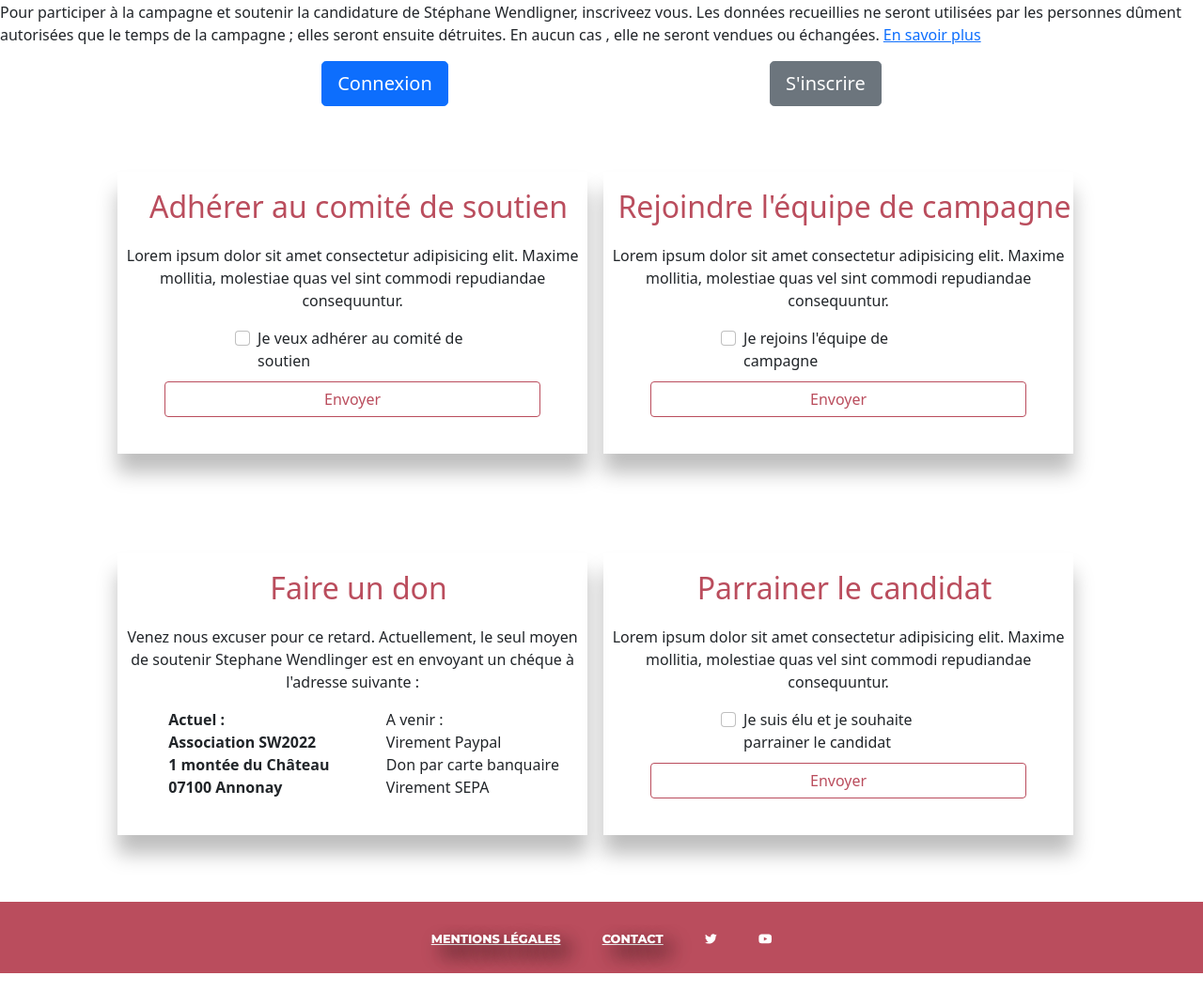
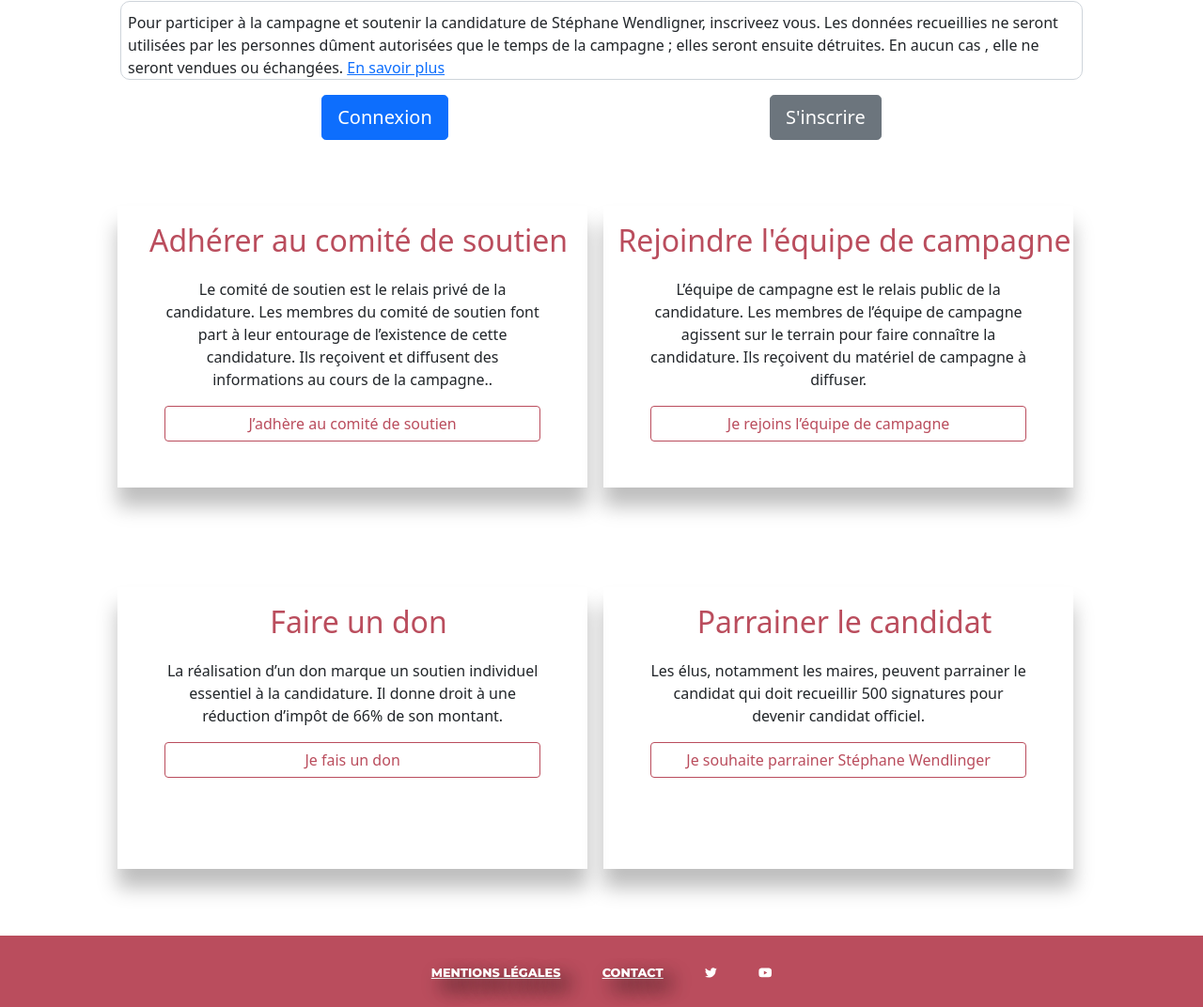
Before and after one commit to Jilvo/sw2022, a Django app: page /participer in a window 1280 px wide. Shown: the part 77-1149 px from the top of the page at 94% size. Before the commit the page ends 1113 px from the top, so only its background shows below. Run offline with Django 3.2, Linux system fonts and the light colour scheme; some libraries are stand-ins or nearby versions.

Commit message:
change text savoir,participer

```diff
--- a/manage_user/templates/participer.html
+++ b/manage_user/templates/participer.html
@@ -2,8 +2,15 @@
 {% load static %}
 {% block content %}
 
-<p style="margin-top: 78px;"> Pour participer à la campagne et soutenir la candidature de Stéphane Wendligner, inscriveez vous. Les données recueillies ne seront utilisées par les personnes dûment autorisées que le temps
-    de la campagne ; elles seront ensuite détruites. En aucun cas , elle ne seront vendues ou échangées. <a href=""> En savoir plus</a>
+<p style="    margin-top: 78px;
+width: 80%;
+margin-left: auto;
+margin-right: auto;
+border: 1px solid #ced4da;
+border-radius: 10px;
+padding-top: 10px;
+padding-left: 7px;"> Pour participer à la campagne et soutenir la candidature de Stéphane Wendligner, inscriveez vous. Les données recueillies ne seront utilisées par les personnes dûment autorisées que le temps
+    de la campagne ; elles seront ensuite détruites. En aucun cas , elle ne seront vendues ou échangées. <a href="contact"> En savoir plus</a>
 </p>
 {% if user.is_authenticated %}
 <form action="{% url 'logout' %}" method="POST">
@@ -22,35 +29,30 @@
 <div class="participer_flex">
     <div class="div_participer">
         <p class="home_article size_title participer_title">Adhérer au comité de soutien</p>
-        <p style="text-align: center;">Lorem ipsum dolor sit amet consectetur adipisicing elit. Maxime mollitia,
-            molestiae quas vel sint commodi repudiandae consequuntur.</p>
-        <div style="margin: auto;width: 50%;" class="form-check">
-            <input class="form-check-input" type="checkbox" value="" id="defaultCheck1">
-            <label class="form-check-label" for="defaultCheck1">
-              Je veux adhérer au comité de soutien
-              <!-- {{user_online.soutien}} -->
-            </label>
-          </div>
-        <button style="margin-top: 10px;" type="submit" class="btn btn-outline-primary button_connaitre contact_send ">Envoyer</button>
+        <p style="text-align: center;width: 80%;
+        margin-left: auto;
+        margin-right: auto;">Le comité de soutien est le relais privé de la candidature.
+          Les membres du comité de soutien font part à leur entourage de l’existence de cette
+          candidature. Ils reçoivent et diffusent des informations au cours de la campagne..</p>
+        <button style="margin-top: 10px;" type="submit" class="btn btn-outline-primary button_connaitre contact_send ">J’adhère au comité de soutien </button>
     </div>
     <div class="div_participer">
         <p class="home_article size_title participer_title">Rejoindre l'équipe de campagne</p>
-        <p style="text-align: center;">Lorem ipsum dolor sit amet consectetur adipisicing elit. Maxime mollitia,
-            molestiae quas vel sint commodi repudiandae consequuntur.</p>
-        <div style="margin: auto;width: 50%;" class="form-check">
-            <input class="form-check-input" type="checkbox" value="" id="defaultCheck1">
-            <label class="form-check-label" for="defaultCheck1">
-              Je rejoins l'équipe de campagne
-              <!-- {{user_online.campagne}} -->
-            </label>
-          </div>
-        <button style="margin-top: 10px;" type="submit" class="btn btn-outline-primary button_connaitre contact_send ">Envoyer</button>
+        <p style="text-align: center;width: 80%;
+        margin-left: auto;
+        margin-right: auto;">L’équipe de campagne est le relais public de la candidature.
+          Les membres de l’équipe de campagne agissent sur le terrain pour faire connaître la
+          candidature. Ils reçoivent du matériel de campagne à diffuser.</p>
+        <button style="margin-top: 10px;" type="submit" class="btn btn-outline-primary button_connaitre contact_send ">Je rejoins l’équipe de campagne</button>
     </div>
     <div class="div_participer">
         <p class="home_article size_title participer_title">Faire un don</p>
-        <p style="text-align: center;">Venez nous excuser pour ce retard. Actuellement, le seul moyen de soutenir Stephane Wendlinger
-            est en envoyant un chéque à l'adresse suivante : </p>
-      <div style="flex-direction: row;
+        <p style="text-align: center;width: 80%;
+        margin-left: auto;
+        margin-right: auto;">La réalisation d’un don marque un soutien individuel
+          essentiel à la candidature.
+          Il donne droit à une réduction d’impôt de 66% de son montant.</p>
+      <!-- <div style="flex-direction: row;
       justify-content: space-around;" class="flex">
         <div style="font-weight: 700;" class="form-check">
             Actuel : <br>
@@ -64,21 +66,17 @@
           Don par carte banquaire<br>
           Virement SEPA<br>
         </div>
+      </div> -->
+        <!-- <button style="margin-top: 10px;" type="submit" class="btn btn-outline-primary button_connaitre contact_send ">Envoyer</button> -->
+        <button style="margin-top: 10px;" type="submit" class="btn btn-outline-primary button_connaitre contact_send ">Je fais un don</button>
+
       </div>
-        <!-- <button style="margin-top: 10px;" type="submit" class="btn btn-outline-primary button_connaitre contact_send ">Envoyer</button> -->
-    </div>
     <div class="div_participer">
         <p class="home_article size_title participer_title">Parrainer le candidat</p>
-        <p style="text-align: center;">Lorem ipsum dolor sit amet consectetur adipisicing elit. Maxime mollitia,
-            molestiae quas vel sint commodi repudiandae consequuntur.</p>
-        <div style="margin: auto;width: 50%;" class="form-check">
-            <input class="form-check-input" type="checkbox" value="" id="defaultCheck1">
-            <label class="form-check-label" for="defaultCheck1">
-              Je suis élu et je souhaite parrainer le candidat
-              <!-- {{user_online.elu}} -->
-            </label>
-          </div>
-        <button style="margin-top: 10px;" type="submit" class="btn btn-outline-primary button_connaitre contact_send ">Envoyer</button>
+        <p style="text-align: center;width: 80%;
+        margin-left: auto;
+        margin-right: auto;">Les élus, notamment les maires, peuvent parrainer le candidat qui doit recueillir 500 signatures pour devenir candidat officiel.</p>
+        <button style="margin-top: 10px;" type="submit" class="btn btn-outline-primary button_connaitre contact_send ">Je souhaite parrainer Stéphane Wendlinger </button>
     </div>
 </div>
 
--- a/sw2022/settings.py
+++ b/sw2022/settings.py
@@ -32,7 +32,7 @@ if ENV == 'PRODUCTION':
     ALLOWED_HOSTS = ['51.15.201.198','127.0.0.1']
 else:
     DEBUG = True
-    ALLOWED_HOSTS = ['127.0.0.1']
+    ALLOWED_HOSTS = ['51.15.201.198','127.0.0.1']
 
 # Application definition
 
@@ -95,8 +95,8 @@ DATABASES = {
     "default": {
         "ENGINE": "django.db.backends.postgresql_psycopg2",
         "NAME": "sw2022",
-        "USER": "postgres",
-        "PASSWORD": "root",
+        "USER": "jilvo ",
+        "PASSWORD": "dijo2112",
         "HOST": "localhost",
     }
 }
```
